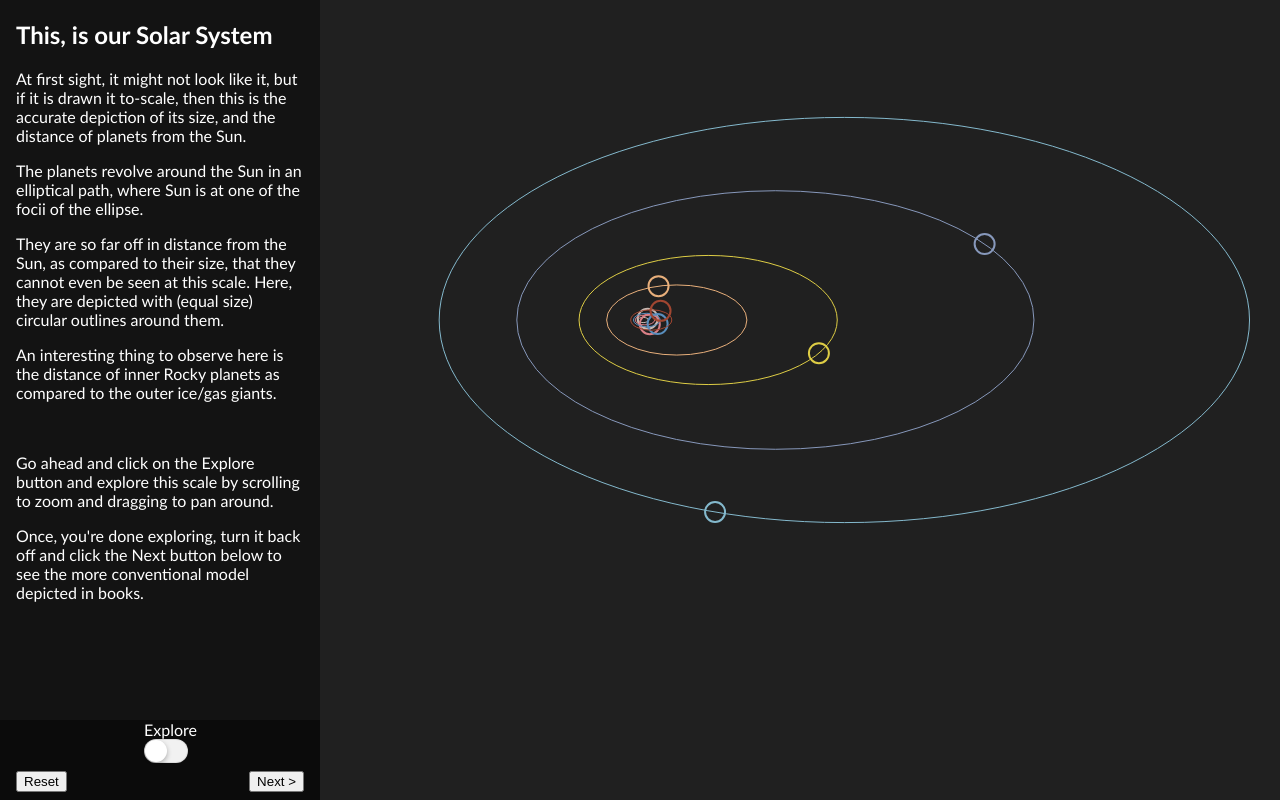
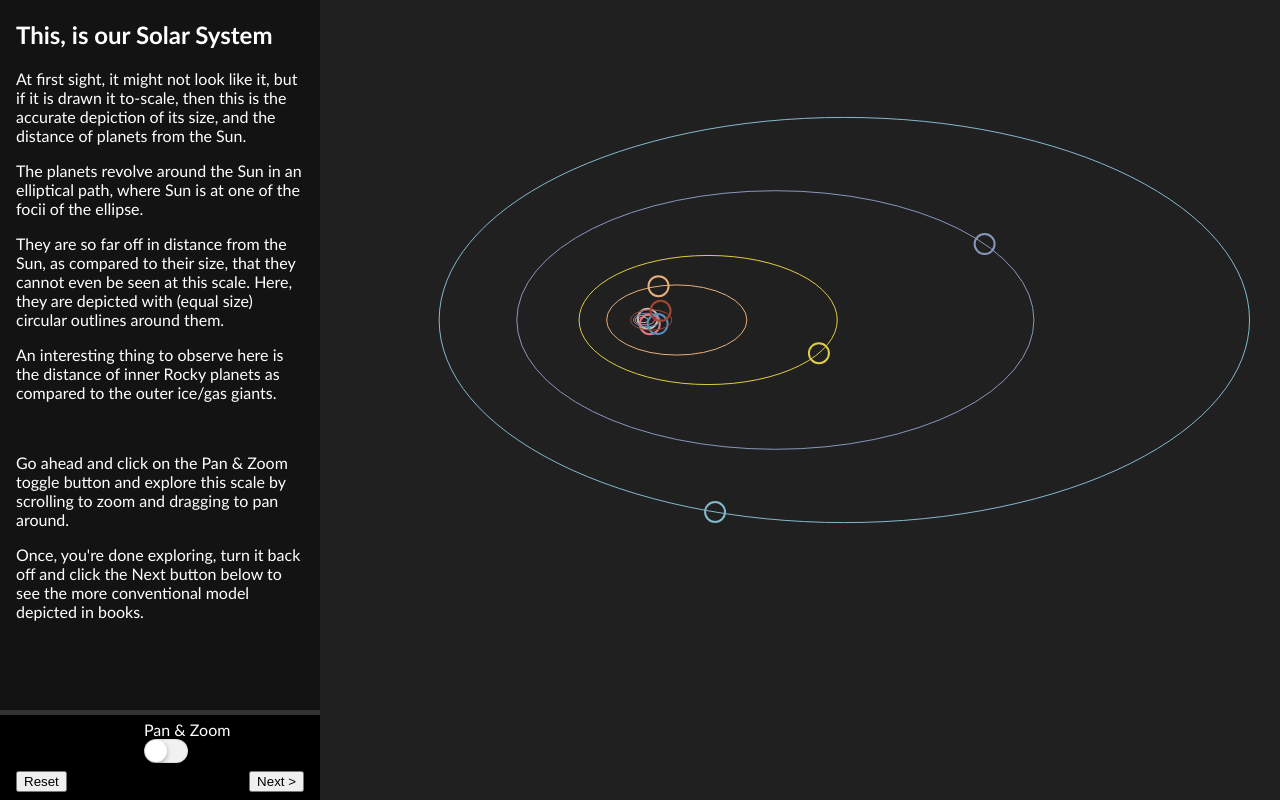
Before and after one commit to samarthgulati/solr-scale, a plain HTML site: page index.html in a window 1280 px wide. Drawn offline with Linux system fonts and the light colour scheme.

Commit message:
fixed overlapping text with control, changed label to Pan & Zoom

```diff
--- a/css/main.css
+++ b/css/main.css
@@ -38,14 +38,17 @@ body {
 
 .script {
     margin: 0.5rem 1rem;
+    margin-bottom: 5rem;
 }
 
 .info-ctrl {
     position: fixed;
-    background-color: rgba(0, 0, 0, 0.4);
+    background-color: rgba(0, 0, 0, 1);
+    border-top: #323232 5px solid;
     bottom: 0;
     z-index: 3;
     width: 20rem;
+    padding-top: 5px;
 }
 
 .prev,
--- a/index.html
+++ b/index.html
@@ -13,7 +13,7 @@
         <div class="script" id="script"></div>
         <form class="info-ctrl">
             <div class="explore-btn">
-                <span>Explore</span>
+                <span>Pan & Zoom</span>
                 <div>
                     <input id="explore-toggle" class="cmn-toggle cmn-toggle-round" type="checkbox">
                     <label for="explore-toggle"></label>
@@ -29,7 +29,7 @@
     </div>
     <aside class="control-panel">
         <div class="switch">
-            <span>Explore</span>
+            <span>Pan & Zoom</span>
             <div>
                 <input id="explore-toggle" class="cmn-toggle cmn-toggle-round" type="checkbox">
                 <label for="explore-toggle"></label>
--- a/js/states.js
+++ b/js/states.js
@@ -107,7 +107,7 @@ var toScale = {
         title: "This, is our Solar System",
         intro: "At first sight, it might not look like it, but if it is drawn it to-scale, then this is the accurate depiction of its size, and the distance of planets from the Sun.",
         detail: ["The planets revolve around the Sun in an elliptical path, where Sun is at one of the focii of the ellipse.", "They are so far off in distance from the Sun, as compared to their size, that they cannot even be seen at this scale. Here, they are depicted with (equal size) circular outlines around them.", "An interesting thing to observe here is the distance of inner Rocky planets as compared to the outer ice/gas giants."],
-        instruction: ["Go ahead and click on the Explore button and explore this scale by scrolling to zoom and dragging to pan around.", "Once, you're done exploring, turn it back off and click the Next button below to see the more conventional model depicted in books."]
+        instruction: ["Go ahead and click on the Pan & Zoom toggle button and explore this scale by scrolling to zoom and dragging to pan around.", "Once, you're done exploring, turn it back off and click the Next button below to see the more conventional model depicted in books."]
     }
 };
 
@@ -147,7 +147,7 @@ equidistant.description = {
     title: "\"Print model\" of Solar System",
     intro: "To accomodate the Solar system in the print medium, publishers have to compromise accuracy for legibility.",
     detail: ["As shown here, in print medium planets are generally depicted to be rotating in circular orbits around the Sun at equal distance from each other.", "Even though planet's size maybe proportional to each other, the scaling is not proportional to Sun's size in the depiction."],
-    instruction: ["Go ahead and click on the Explore button and explore this scale by scrolling to zoom and dragging to pan around.", "Once, you're done exploring, turn it back off and click the Next button below to see to-scale model with respect to size."]
+    instruction: ["Go ahead and click on the Pan & Zoom toggle button and explore this scale by scrolling to zoom and dragging to pan around.", "Once, you're done exploring, turn it back off and click the Next button below to see to-scale model with respect to size."]
 };
 
 equidistant.config = calcEqConfig();
@@ -200,19 +200,19 @@ size.description = {
     title: "Size comparison",
     intro: "Here, the Sun and all the planets are scaled down proportionally and are placed horizontally aligned at equal distance from each other.",
     detail: [""],
-    instruction: ["Go ahead and click on the Explore button and explore this scale by scrolling to zoom and dragging to pan around.", "Once, you're done exploring, turn it back off and click the Next button below to see how the planets compare to life-size objects."]
+    instruction: ["Go ahead and click on the Pan & Zoom toggle button and explore this scale by scrolling to zoom and dragging to pan around.", "Once, you're done exploring, turn it back off and click the Next button below to see how the planets compare to life-size objects."]
 };
 var sizeSwap = {
     title: "Size Analogy",
     intro: "If the Sun was as \"tall\" as a 5 feet person, then each of the planets would be as big as:",
     detail: ["Mercury - Pearl","Venus - Ring","Earth - Marble","Mars - Rice grain","Jupiter - Cannon-ball","Saturn - Beach-hat","Uranus - Billiard-ball","Neptune - Snooker-ball","","PS: A billiard ball is slightly bigger than a snooker/pool ball"],
-    instruction: ["Go ahead and click on the Explore button and explore this scale by scrolling to zoom and dragging to pan around.", "Once, you're done exploring, turn it back off and click the Next button below to see this size analogy with respect a distance analogy."]
+    instruction: ["Go ahead and click on the Pan & Zoom toggle button and explore this scale by scrolling to zoom and dragging to pan around.", "Once, you're done exploring, turn it back off and click the Next button below to see this size analogy with respect a distance analogy."]
 };
 var mapSwap = {
     title: "Distance Analogy",
     intro: "From our previous analogy, consider the Sun (a 5 feet tall person) at the center of the Michigan Stadium. Then the planet Mercury would be a pearl revolving around it at distance of about 250 yards, at the periphery of the Michigan Stadium.",
     detail: ["Similarly, Venus at size of Ring, at about 400ft would be revolving around the stadium parking lot.", "Earth as a Marble, would be around the Crisler Basketball arena at 544 ft.", "Mars as small as a Rice grain, will be around the S. Main Street", "These finish our inner Rocky planets. The outer gas and ice giants are way off beyond half a mile from the stadium","","Jupiter as a cannon ball shows up passing over Eibel field.","Saturn at about a mile away just passing over Law Quad.", "Uranus twice as far would be around UMHS", "Lastly, Neptune at 3 miles would be passing over School of Music in North Campus."],
-    instruction: ["Go ahead and click on the Explore button and explore this scale by scrolling to zoom and dragging to pan around.", "Such is the power of Gravitation, a ball of diameter 5 feet can control a Snooker ball of 2 inches, 3 miles away. "]
+    instruction: ["Go ahead and click on the Pan & Zoom toggle button and explore this scale by scrolling to zoom and dragging to pan around.", "Such is the power of Gravitation, a ball of diameter 5 feet can control a Snooker ball of 2 inches, 3 miles away. "]
 };
 
 var mapData = [/*{
```
